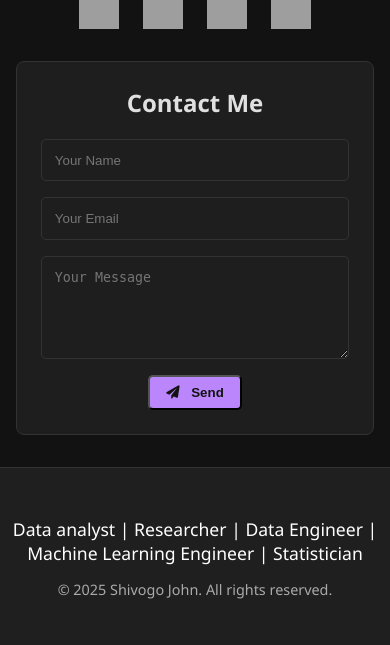
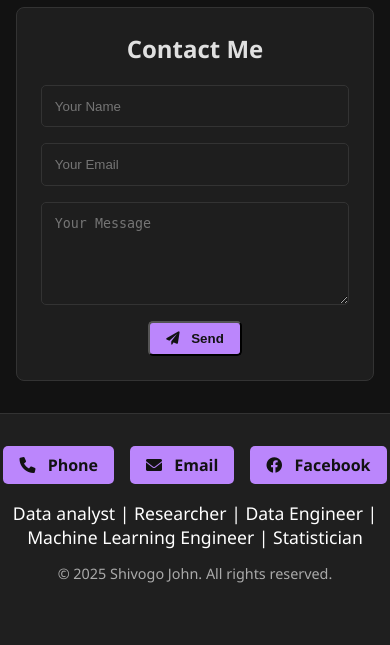
Before and after one commit to SHIVOGOJOHN/mainprofile, a Flask app: page / in a window 390 px wide. Shown: the part 4901-5546 px from the top of the page. After the commit the page ends 5484 px from the top, so only its background shows below. Run offline with Flask 3, Linux system fonts and the light colour scheme; some libraries are stand-ins or nearby versions; grey boxes are pictures that could not be loaded.

Commit message:
Feat: Add phone, email, and Facebook links to footer

```diff
--- a/static/style.css
+++ b/static/style.css
@@ -417,6 +417,17 @@ footer {
     margin-top: 2rem;
 }
 
+.footer-links {
+    display: flex;
+    justify-content: center;
+    gap: 1rem;
+    margin-bottom: 1rem;
+}
+
+.footer-links .btn {
+    margin: 0;
+}
+
 footer .download-btn {
     margin-bottom: 1rem;
 }
--- a/templates/index.html
+++ b/templates/index.html
@@ -22,8 +22,6 @@
             <div class="social-links-bottom">
                 <a href="https://github.com/SHIVOGOJOHN" class="btn" target="_blank" rel="noopener noreferrer"><i class="fab fa-github"></i></a>
                 <a href="https://www.linkedin.com/in/shivogo-john-256473329/" class="btn" target="_blank" rel="noopener noreferrer"><i class="fab fa-linkedin"></i></a>
-                <a href="mailto:shivogojohn@gmail.com" class="btn" target="_blank" rel="noopener noreferrer"><i class="fas fa-envelope"></i></a>
-                <a href="tel:+254704234829" class="btn" target="_blank" rel="noopener noreferrer"><i class="fas fa-phone"></i></a>
                 <a href="#" class="btn" target="_blank" rel="noopener noreferrer"><i class="fab fa-youtube"></i></a>
                 <a href="#" class="btn" target="_blank" rel="noopener noreferrer"><i class="fas fa-graduation-cap"></i></a>
             </div>
@@ -260,6 +258,11 @@
     </section>
 
     <footer>
+        <div class="footer-links">
+            <a href="tel:+254704234829" class="btn" target="_blank" rel="noopener noreferrer"><i class="fas fa-phone"></i> Phone</a>
+            <a href="mailto:shivogojohn@gmail.com" class="btn" target="_blank" rel="noopener noreferrer"><i class="fas fa-envelope"></i> Email</a>
+            <a href="https://www.facebook.com/yourprofile" class="btn" target="_blank" rel="noopener noreferrer"><i class="fab fa-facebook"></i> Facebook</a>
+        </div>
         <p class="titles">Data analyst | Researcher | Data Engineer | Machine Learning Engineer | Statistician</p>
         <p class="copyright">&copy; 2025 Shivogo John. All rights reserved.</p>
     </footer>
```
